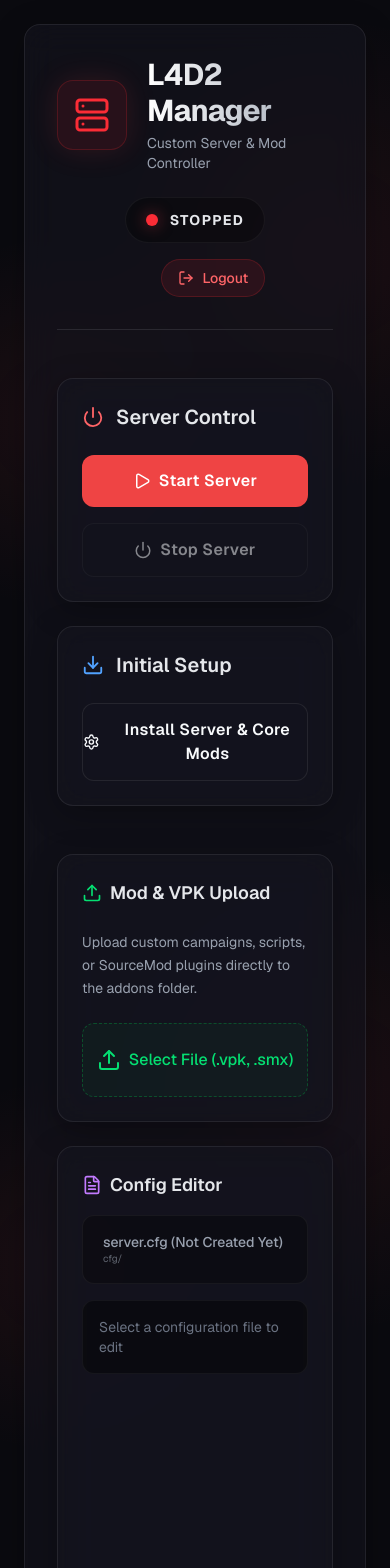
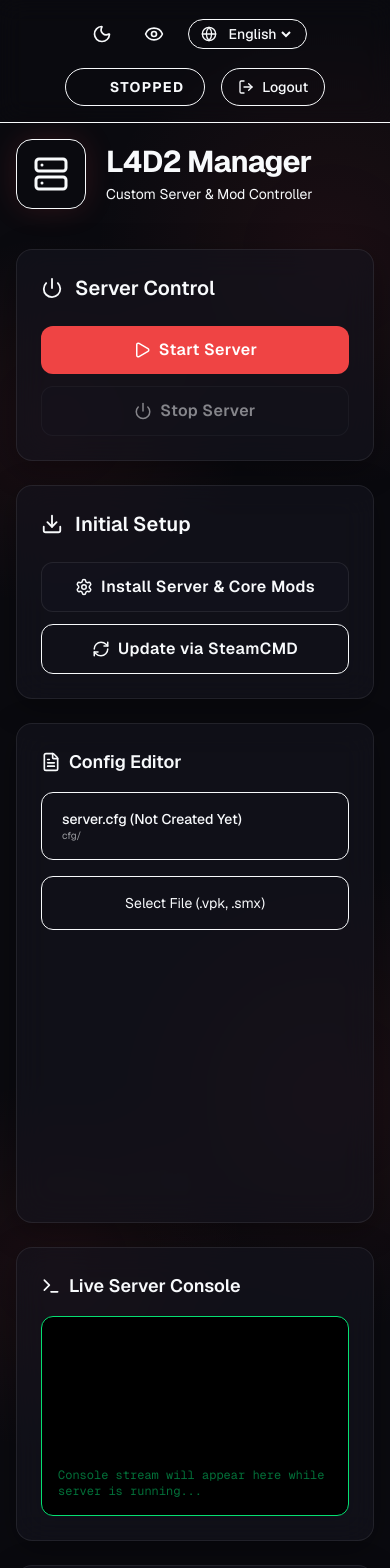
Before and after one commit to howlcipher/l4d2_server_manager, a Next.js app: page / in a window 390 px wide. Shown: the top 1568 px of the page. Built offline with nearby package versions, Linux system fonts and the light colour scheme.

Commit message:
Update dashboard with i18n and roadmap features UI

```diff
--- a/src/app/page.tsx
+++ b/src/app/page.tsx
@@ -2,10 +2,82 @@
 
 import { useState, useEffect, useRef } from 'react';
 import { signOut } from 'next-auth/react';
+import { useTheme } from 'next-themes';
 import { motion } from 'framer-motion';
-import { Server, Power, Play, Settings, ShieldAlert, Download, Cpu, HardDrive, LogOut, Upload, FileText, Save } from 'lucide-react';
+import { Server, Power, Play, Settings, Download, LogOut, Upload, FileText, Save, Moon, Sun, Eye, Terminal, MessageSquare, Users, RefreshCw, Globe } from 'lucide-react';
+
+const i18n: Record<string, Record<string, string>> = {
+  en: {
+    title: "L4D2 Manager", sub: "Custom Server & Mod Controller", skip: "Skip to main content",
+    ctrl: "Server Control", start: "Start Server", stop: "Stop Server",
+    setup: "Initial Setup", install: "Install Server & Core Mods",
+    up: "Mod & VPK Upload", upDesc: "Upload custom campaigns, scripts, or SourceMod plugins directly to the addons folder.",
+    sel: "Select File (.vpk, .smx)", upg: "Uploading...",
+    cfg: "Config Editor", save: "Save File", svg: "Saving...",
+    cons: "Live Server Console", consDesc: "Console stream will appear here while server is running...",
+    disc: "Discord Webhook", discDesc: "Enter Webhook URL", saveD: "Save Webhook",
+    upd: "Server Updates", runUpd: "Update via SteamCMD",
+    usr: "Admin Management", addU: "Add Sub-Admin",
+    logout: "Logout", cb: "Color Blind Mode"
+  },
+  fi: {
+    title: "L4D2-hallinta", sub: "Mukautettu palvelin", skip: "Siirry sisältöön",
+    ctrl: "Palvelimen hallinta", start: "Käynnistä", stop: "Sammuta",
+    setup: "Alkuasennus", install: "Asenna palvelin ja modit",
+    up: "Lataa VPK", upDesc: "Lataa mukautettuja kampanjoita ja laajennuksia.",
+    sel: "Valitse tiedosto", upg: "Ladataan...",
+    cfg: "Asetuseditori", save: "Tallenna", svg: "Tallennetaan...",
+    cons: "Live-konsoli", consDesc: "Konsolin virta näkyy tässä...",
+    disc: "Discord Webhook", discDesc: "Anna Webhook URL", saveD: "Tallenna",
+    upd: "Päivitykset", runUpd: "Päivitä SteamCMD:n kautta",
+    usr: "Käyttäjien hallinta", addU: "Lisää ylläpitäjä",
+    logout: "Kirjaudu ulos", cb: "Värisokeiden tila"
+  },
+  hi: {
+    title: "L4D2 प्रबंधक", sub: "कस्टम सर्वर", skip: "मुख्य सामग्री पर जाएं",
+    ctrl: "सर्वर नियंत्रण", start: "सर्वर प्रारंभ करें", stop: "सर्वर रोकें",
+    setup: "प्रारंभिक सेटअप", install: "सर्वर स्थापित करें",
+    up: "VPK अपलोड करें", upDesc: "कस्टम अभियान और प्लगइन्स अपलोड करें।",
+    sel: "फ़ाइल चुनें", upg: "अपलोड हो रहा है...",
+    cfg: "कॉन्फ़िगरेशन संपादक", save: "सहेजें", svg: "सहेजा जा रहा है...",
+    cons: "लाइव कंसोल", consDesc: "कंसोल स्ट्रीम यहां दिखाई देगी...",
+    disc: "Discord वेबहुक", discDesc: "वेबहुक URL दर्ज करें", saveD: "सहेजें",
+    upd: "सर्वर अपडेट", runUpd: "SteamCMD के माध्यम से अपडेट करें",
+    usr: "उपयोगकर्ता प्रबंधन", addU: "व्यवस्थापक जोड़ें",
+    logout: "लॉग आउट", cb: "कलर ब्लाइंड मोड"
+  },
+  pl: {
+    title: "Menedżer L4D2", sub: "Niestandardowy serwer", skip: "Przejdź do głównej treści",
+    ctrl: "Kontrola serwera", start: "Uruchom serwer", stop: "Zatrzymaj serwer",
+    setup: "Początkowa konfiguracja", install: "Zainstaluj serwer",
+    up: "Prześlij VPK", upDesc: "Prześlij niestandardowe kampanie i wtyczki.",
+    sel: "Wybierz plik", upg: "Przesyłanie...",
+    cfg: "Edytor konfiguracji", save: "Zapisz", svg: "Zapisywanie...",
+    cons: "Konsola na żywo", consDesc: "Strumień konsoli pojawi się tutaj...",
+    disc: "Discord Webhook", discDesc: "Wprowadź adres URL Webhooka", saveD: "Zapisz",
+    upd: "Aktualizacje", runUpd: "Aktualizuj przez SteamCMD",
+    usr: "Zarządzanie użytkownikami", addU: "Dodaj administratora",
+    logout: "Wyloguj", cb: "Tryb dla daltonistów"
+  },
+  ja: {
+    title: "L4D2マネージャー", sub: "カスタムサーバー", skip: "メインコンテンツへスキップ",
+    ctrl: "サーバー制御", start: "サーバー起動", stop: "サーバー停止",
+    setup: "初期セットアップ", install: "サーバーをインストール",
+    up: "VPKのアップロード", upDesc: "カスタムキャンペーンとプラグインをアップロードします。",
+    sel: "ファイルを選択", upg: "アップロード中...",
+    cfg: "構成エディター", save: "保存", svg: "保存中...",
+    cons: "ライブコンソール", consDesc: "コンソールストリームがここに表示されます...",
+    disc: "Discord Webhook", discDesc: "Webhook URLを入力", saveD: "保存",
+    upd: "サーバーの更新", runUpd: "SteamCMDで更新",
+    usr: "ユーザー管理", addU: "管理者を追加",
+    logout: "ログアウト", cb: "色覚異常モード"
+  }
+};
 
 export default function Home() {
+  const [lang, setLang] = useState('en');
+  const t = i18n[lang];
+
   const [status, setStatus] = useState<'running' | 'stopped' | 'loading'>('loading');
   const [installing, setInstalling] = useState(false);
   const [message, setMessage] = useState('');
@@ -17,6 +89,18 @@
   const [savingConfig, setSavingConfig] = useState(false);
   const [uploading, setUploading] = useState(false);
   const fileInputRef = useRef<HTMLInputElement>(null);
+
+  // Theme & Accessibility
+  const { theme, setTheme } = useTheme();
+  const [isColorBlind, setIsColorBlind] = useState(false);
+
+  useEffect(() => {
+    if (isColorBlind) {
+      document.documentElement.setAttribute('data-theme', 'color-blind');
+    } else {
+      document.documentElement.removeAttribute('data-theme');
+    }
+  }, [isColorBlind]);
 
   const fetchStatus = async () => {
     try {
@@ -57,7 +141,7 @@
       if (!data.success) {
         setMessage(data.message);
       } else {
-        setMessage('');
+        setMessage(action === 'start' ? 'Server started successfully.' : 'Server stopped.');
       }
       fetchStatus();
     } catch (e) {
@@ -135,179 +219,243 @@
   };
 
   return (
-    <main className="min-h-screen p-6 md:p-12 lg:p-24 flex flex-col items-center justify-start relative overflow-auto">
+    <div className="min-h-screen flex flex-col transition-colors duration-300 relative overflow-auto bg-background text-foreground">
 
-      <motion.div
-        initial={{ opacity: 0, y: 20 }}
-        animate={{ opacity: 1, y: 0 }}
-        transition={{ duration: 0.5, ease: "easeOut" }}
-        className="w-full max-w-5xl glass-panel p-8 md:p-12 z-10 mb-8"
+      <a href="#main-content" className="sr-only focus:not-sr-only focus:absolute focus:top-4 focus:left-4 bg-brand text-white p-4 rounded z-50">
+        {t.skip}
+      </a>
+
+      <header className="w-full p-4 flex flex-col sm:flex-row items-center justify-between gap-4 border-b border-border bg-glass backdrop-blur-md sticky top-0 z-40">
+        <div className="flex items-center gap-4">
+          <button
+            onClick={() => setTheme(theme === 'dark' ? 'light' : 'dark')}
+            className="p-2 rounded-full hover:bg-secondary focus-ring transition-colors"
+            aria-label={`Switch to ${theme === 'dark' ? 'light' : 'dark'} mode`}
           >
-        <div className="flex flex-col md:flex-row items-center justify-between mb-12 border-b border-white/10 pb-8 gap-6">
-          <div className="flex items-center gap-5">
-            <motion.div
-              whileHover={{ scale: 1.05, rotate: 5 }}
-              className="p-4 bg-red-500/10 rounded-2xl text-red-500 border border-red-500/20 shadow-[0_0_30px_rgba(239,68,68,0.15)]"
+            {theme === 'dark' ? <Sun size={20} /> : <Moon size={20} />}
+          </button>
+
+          <button
+            onClick={() => setIsColorBlind(!isColorBlind)}
+            className={`p-2 rounded-full focus-ring transition-colors flex items-center gap-2 ${isColorBlind ? 'bg-brand/20 text-brand' : 'hover:bg-secondary'}`}
+            aria-label="Toggle Color Blind Mode"
+            aria-pressed={isColorBlind}
           >
-              <Server size={36} />
-            </motion.div>
-            <div>
-              <h1 className="text-3xl md:text-4xl font-bold tracking-tight mb-1 bg-gradient-to-r from-white to-gray-400 bg-clip-text text-transparent">L4D2 Manager</h1>
-              <p className="text-gray-400 text-sm md:text-base">Custom Server & Mod Controller</p>
+            <Eye size={20} /> <span className="sr-only sm:not-sr-only text-sm font-medium">{t.cb}</span>
+          </button>
+
+          <div className="flex items-center gap-2 bg-secondary border border-border rounded-full px-3 py-1">
+            <Globe size={16} className="text-muted" />
+            <select
+              value={lang}
+              onChange={(e) => setLang(e.target.value)}
+              className="bg-transparent text-sm font-medium focus-ring focus:outline-none"
+              aria-label="Select Language"
+            >
+              <option value="en">English</option>
+              <option value="fi">Suomi</option>
+              <option value="hi">हिन्दी</option>
+              <option value="pl">Polski</option>
+              <option value="ja">日本語</option>
+            </select>
           </div>
         </div>
 
-          <div className="flex flex-col sm:flex-row items-end sm:items-center gap-4">
-            <div className="flex items-center gap-3 bg-black/30 px-5 py-3 rounded-full border border-white/5">
-              <div className={`w-3 h-3 rounded-full ${status === 'running' ? 'bg-emerald-500 shadow-[0_0_15px_rgba(16,185,129,0.8)]' : status === 'loading' ? 'bg-yellow-500 animate-pulse' : 'bg-red-500 shadow-[0_0_15px_rgba(239,68,68,0.5)]'}`} />
-              <span className="font-bold text-sm uppercase tracking-widest text-gray-200">
-                {status}
+        <div className="flex items-center gap-4">
+          <div
+            className="flex items-center gap-3 bg-secondary px-5 py-2 rounded-full border border-border"
+            aria-live="polite"
+            role="status"
+          >
+            <div
+              className={`w-3 h-3 rounded-full ${
+                status === 'running' ? 'bg-success shadow-[0_0_10px_var(--color-success)]' :
+                status === 'loading' ? 'bg-warning animate-pulse' :
+                'bg-danger shadow-[0_0_10px_var(--color-danger)]'
+              }`}
+              aria-hidden="true"
+            />
+            <span className="font-bold text-sm uppercase tracking-widest">
+              <span className="sr-only">Status: </span>{status}
             </span>
           </div>
           <button
             onClick={() => signOut()}
-              className="flex items-center gap-2 px-4 py-2 bg-red-500/10 hover:bg-red-500/20 text-red-400 rounded-full border border-red-500/20 transition-all text-sm font-medium"
+            className="flex items-center gap-2 px-4 py-2 bg-danger/10 hover:bg-danger/20 text-danger rounded-full border border-danger/20 transition-all text-sm font-medium focus-ring"
+            aria-label={t.logout}
           >
-              <LogOut size={16} /> Logout
+            <LogOut size={16} aria-hidden="true" /> {t.logout}
+          </button>
+        </div>
+      </header>
+
+      <main id="main-content" className="flex-1 w-full max-w-7xl mx-auto p-4 sm:p-8 lg:p-12 focus:outline-none" tabIndex={-1}>
+        <div className="flex items-center gap-5 mb-10">
+          <div className="p-4 bg-danger/10 rounded-2xl text-danger border border-danger/20 shadow-[0_0_30px_rgba(239,68,68,0.15)]" aria-hidden="true">
+            <Server size={36} />
+          </div>
+          <div>
+            <h1 className="text-3xl md:text-4xl font-bold tracking-tight mb-1">{t.title}</h1>
+            <p className="text-muted text-sm md:text-base">{t.sub}</p>
+          </div>
+        </div>
+
+        <div aria-live="assertive" role="alert">
+          {message && (
+            <motion.div
+              initial={{ opacity: 0, height: 0 }} animate={{ opacity: 1, height: 'auto' }}
+              className="mb-8 p-4 bg-secondary border border-border rounded-xl text-sm font-medium shadow-sm"
+            >
+              {message}
+            </motion.div>
+          )}
+        </div>
+
+        <div className="grid grid-cols-1 xl:grid-cols-3 gap-6 mb-12">
+          {/* Main Controls - Left Column */}
+          <div className="col-span-1 xl:col-span-2 space-y-6">
+
+            <section aria-labelledby="quick-actions-heading" className="grid grid-cols-1 md:grid-cols-2 gap-6">
+              <div className="glass-panel p-6">
+                <h2 id="quick-actions-heading" className="text-xl font-semibold mb-6 flex items-center gap-3">
+                  <Power size={22} className="text-danger" aria-hidden="true" /> {t.ctrl}
+                </h2>
+                <div className="flex flex-col gap-3">
+                  <button
+                    onClick={() => handleAction('start')}
+                    disabled={status === 'running' || status === 'loading'}
+                    className="w-full flex items-center justify-center gap-2 btn-primary py-3 rounded-xl font-semibold tracking-wide disabled:opacity-50 focus-ring"
+                  >
+                    <Play size={18} /> {t.start}
+                  </button>
+                  <button
+                    onClick={() => handleAction('stop')}
+                    disabled={status === 'stopped' || status === 'loading'}
+                    className="w-full flex items-center justify-center gap-2 btn-secondary py-3 rounded-xl font-semibold tracking-wide disabled:opacity-50 focus-ring"
+                  >
+                    <Power size={18} /> {t.stop}
                   </button>
                 </div>
               </div>
 
-        {message && (
-          <motion.div
-            initial={{ opacity: 0, height: 0 }} animate={{ opacity: 1, height: 'auto' }}
-            className="mb-8 p-4 bg-white/5 border border-white/10 text-gray-200 rounded-xl text-sm font-medium"
-          >
-            {message}
-          </motion.div>
-        )}
-
-        <div className="grid grid-cols-1 lg:grid-cols-2 gap-6 mb-12">
-          {/* Quick Actions */}
-          <div className="glass-panel p-6 md:p-8 bg-black/10 border-white/5">
-            <h2 className="text-xl font-semibold mb-6 flex items-center gap-3 text-gray-200">
-              <Power size={22} className="text-red-400" /> Server Control
-            </h2>
-            <div className="flex flex-col sm:flex-row gap-4">
-              <button
-                onClick={() => handleAction('start')}
-                disabled={status === 'running' || status === 'loading'}
-                className="flex-1 flex items-center justify-center gap-2 btn-primary py-3.5 rounded-xl font-semibold tracking-wide disabled:opacity-50 disabled:cursor-not-allowed group"
-              >
-                <Play size={18} className="group-hover:scale-110 transition-transform" /> Start Server
-              </button>
-              <button
-                onClick={() => handleAction('stop')}
-                disabled={status === 'stopped' || status === 'loading'}
-                className="flex-1 flex items-center justify-center gap-2 btn-secondary py-3.5 rounded-xl font-semibold tracking-wide disabled:opacity-50 disabled:cursor-not-allowed group"
-              >
-                <Power size={18} className="group-hover:scale-110 transition-transform" /> Stop Server
-              </button>
-            </div>
-          </div>
-
-          {/* Setup / Install */}
-          <div className="glass-panel p-6 md:p-8 bg-black/10 border-white/5">
-            <h2 className="text-xl font-semibold mb-6 flex items-center gap-3 text-gray-200">
-              <Download size={22} className="text-blue-400" /> Initial Setup
+              <div className="glass-panel p-6">
+                <h2 className="text-xl font-semibold mb-6 flex items-center gap-3">
+                  <Download size={22} className="text-brand" aria-hidden="true" /> {t.setup}
                 </h2>
                 <button
                   onClick={handleInstall}
                   disabled={installing}
-              className="w-full flex items-center justify-center gap-2 btn-secondary py-3.5 rounded-xl font-semibold tracking-wide disabled:opacity-50 group hover:bg-blue-500/10 hover:text-blue-400 hover:border-blue-500/30 transition-all"
+                  className="w-full flex items-center justify-center gap-2 btn-secondary py-3 rounded-xl font-semibold tracking-wide disabled:opacity-50 focus-ring mb-3"
                 >
-              <Settings size={18} className={`group-hover:rotate-90 transition-transform duration-500 ${installing ? 'animate-spin text-blue-400' : ''}`} />
-              {installing ? 'Installing...' : 'Install Server & Core Mods'}
+                  <Settings size={18} className={installing ? 'animate-spin' : ''} />
+                  {installing ? '...' : t.install}
+                </button>
+                <button className="w-full flex items-center justify-center gap-2 border border-brand/30 bg-brand/10 text-brand py-3 rounded-xl font-semibold tracking-wide hover:bg-brand/20 transition-colors focus-ring">
+                  <RefreshCw size={18} /> {t.runUpd}
                 </button>
               </div>
-        </div>
+            </section>
 
-        {/* Upload & Config Editor Section */}
-        <div className="grid grid-cols-1 lg:grid-cols-3 gap-6">
-
-          {/* File Upload Panel */}
-          <div className="glass-panel p-6 bg-black/10 border-white/5 col-span-1">
-            <h2 className="text-lg font-semibold mb-6 flex items-center gap-2 text-gray-200">
-              <Upload size={20} className="text-green-400" /> Mod & VPK Upload
-            </h2>
-            <p className="text-sm text-gray-400 mb-6 leading-relaxed">
-              Upload custom campaigns, scripts, or SourceMod plugins directly to the addons folder.
-            </p>
-            <input
-              type="file"
-              ref={fileInputRef}
-              onChange={handleFileUpload}
-              className="hidden"
-              accept=".vpk,.smx,.cfg"
-            />
-            <button
-              onClick={() => fileInputRef.current?.click()}
-              disabled={uploading}
-              className="w-full flex items-center justify-center gap-2 border border-dashed border-green-500/30 bg-green-500/5 hover:bg-green-500/10 text-green-400 py-6 rounded-xl font-medium transition-colors disabled:opacity-50"
-            >
-              <Upload size={24} /> {uploading ? 'Uploading...' : 'Select File (.vpk, .smx)'}
-            </button>
-          </div>
-
-          {/* Config Editor Panel */}
-          <div className="glass-panel p-6 bg-black/10 border-white/5 col-span-1 lg:col-span-2 flex flex-col h-[500px]">
+            <section className="glass-panel p-6 flex flex-col h-[500px]">
               <div className="flex items-center justify-between mb-4">
-              <h2 className="text-lg font-semibold flex items-center gap-2 text-gray-200">
-                <FileText size={20} className="text-purple-400" /> Config Editor
-              </h2>
+                <h3 className="text-lg font-semibold flex items-center gap-2">
+                  <FileText size={20} className="text-brand" aria-hidden="true" /> {t.cfg}
+                </h3>
                 {selectedFile && (
                   <button
                     onClick={saveConfig}
                     disabled={savingConfig}
-                  className="flex items-center gap-2 bg-purple-500 hover:bg-purple-600 text-white px-4 py-2 rounded-lg text-sm font-medium transition-colors disabled:opacity-50"
+                    className="flex items-center gap-2 btn-primary px-4 py-2 rounded-lg text-sm font-medium focus-ring"
                   >
-                  <Save size={16} /> {savingConfig ? 'Saving...' : 'Save File'}
+                    <Save size={16} /> {savingConfig ? t.svg : t.save}
                   </button>
                 )}
               </div>
-
               <div className="flex flex-col md:flex-row gap-4 h-full overflow-hidden">
-              {/* File List */}
-              <div className="w-full md:w-1/3 bg-black/30 rounded-xl border border-white/5 overflow-y-auto">
+                <nav className="w-full md:w-1/3 bg-secondary rounded-xl border border-border overflow-y-auto">
                   <ul className="p-2 space-y-1">
-                  {configFiles.map((file, i) => (
+                    {configFiles.map((file, i) => {
+                      const isSelected = selectedFile?.name === file.name && selectedFile?.dirId === file.dirId;
+                      return (
                         <li key={i}>
                           <button
                             onClick={() => loadConfig(file)}
-                        className={`w-full text-left px-3 py-2 rounded-lg text-sm flex flex-col ${selectedFile?.name === file.name && selectedFile?.dirId === file.dirId ? 'bg-purple-500/20 text-purple-300' : 'text-gray-400 hover:bg-white/5 hover:text-gray-200'}`}
+                            className={`w-full text-left px-3 py-2 rounded-lg text-sm flex flex-col focus-ring ${isSelected ? 'bg-brand/20 text-brand' : 'text-muted hover:bg-background hover:text-foreground'}`}
                           >
                             <span className="font-medium truncate">{file.name}</span>
                             <span className="text-[10px] opacity-60 truncate">{file.dirPath}</span>
                           </button>
                         </li>
-                  ))}
-                  {configFiles.length === 0 && (
-                    <div className="text-center p-4 text-sm text-gray-500">No configs found. Install server first.</div>
-                  )}
+                      );
+                    })}
                   </ul>
-              </div>
-
-              {/* Editor */}
-              <div className="w-full md:w-2/3 bg-black/40 rounded-xl border border-white/5 p-4 flex flex-col">
+                </nav>
+                <div className="w-full md:w-2/3 bg-background rounded-xl border border-border p-4 flex flex-col">
                   {selectedFile ? (
                     <textarea
                       value={configContent}
                       onChange={(e) => setConfigContent(e.target.value)}
-                    className="w-full h-full bg-transparent text-gray-300 font-mono text-sm resize-none focus:outline-none placeholder-gray-600"
-                    placeholder="File content..."
+                      className="w-full h-full bg-transparent text-foreground font-mono text-sm resize-none focus-ring p-2 rounded"
                       spellCheck={false}
                     />
                   ) : (
-                  <div className="flex-1 flex items-center justify-center text-gray-500 text-sm">
-                    Select a configuration file to edit
-                  </div>
+                    <div className="flex-1 flex items-center justify-center text-muted text-sm text-center">{t.sel}</div>
                   )}
                 </div>
               </div>
+            </section>
+          </div>
+
+          {/* Side Panel - Right Column */}
+          <div className="col-span-1 space-y-6">
+
+            <div className="glass-panel p-6">
+              <h3 className="text-lg font-semibold mb-4 flex items-center gap-2">
+                <Terminal size={20} className="text-warning" /> {t.cons}
+              </h3>
+              <div className="bg-black text-green-400 p-4 rounded-xl font-mono text-xs h-[200px] overflow-y-auto border border-border flex items-end">
+                <span className="opacity-50">{t.consDesc}</span>
               </div>
             </div>
 
-      </motion.div>
+            <div className="glass-panel p-6">
+              <h3 className="text-lg font-semibold mb-4 flex items-center gap-2">
+                <Upload size={20} className="text-success" /> {t.up}
+              </h3>
+              <p className="text-sm text-muted mb-4">{t.upDesc}</p>
+              <input type="file" ref={fileInputRef} onChange={handleFileUpload} className="sr-only" accept=".vpk,.smx,.cfg" id="file-upload" />
+              <button
+                onClick={() => fileInputRef.current?.click()}
+                disabled={uploading}
+                className="w-full flex items-center justify-center gap-2 border border-dashed border-success/30 bg-success/5 hover:bg-success/10 text-success py-4 rounded-xl font-medium focus-ring"
+              >
+                <Upload size={20} /> {uploading ? t.upg : t.sel}
+              </button>
+            </div>
+
+            <div className="glass-panel p-6">
+              <h3 className="text-lg font-semibold mb-4 flex items-center gap-2">
+                <Users size={20} className="text-brand" /> {t.usr}
+              </h3>
+              <button className="w-full btn-secondary py-3 rounded-xl font-semibold focus-ring text-sm">
+                + {t.addU}
+              </button>
+            </div>
+
+            <div className="glass-panel p-6">
+              <h3 className="text-lg font-semibold mb-4 flex items-center gap-2">
+                <MessageSquare size={20} className="text-[#5865F2]" /> {t.disc}
+              </h3>
+              <input type="text" placeholder={t.discDesc} className="w-full bg-secondary border border-border rounded-lg px-3 py-2 text-sm focus-ring mb-3 text-foreground" />
+              <button className="w-full bg-[#5865F2] hover:bg-[#4752C4] text-white py-2 rounded-lg text-sm font-semibold focus-ring transition-colors">
+                {t.saveD}
+              </button>
+            </div>
+
+          </div>
+        </div>
+
       </main>
+    </div>
   );
 }
```
Lines whose indentation alone changed are shown as unchanged.
